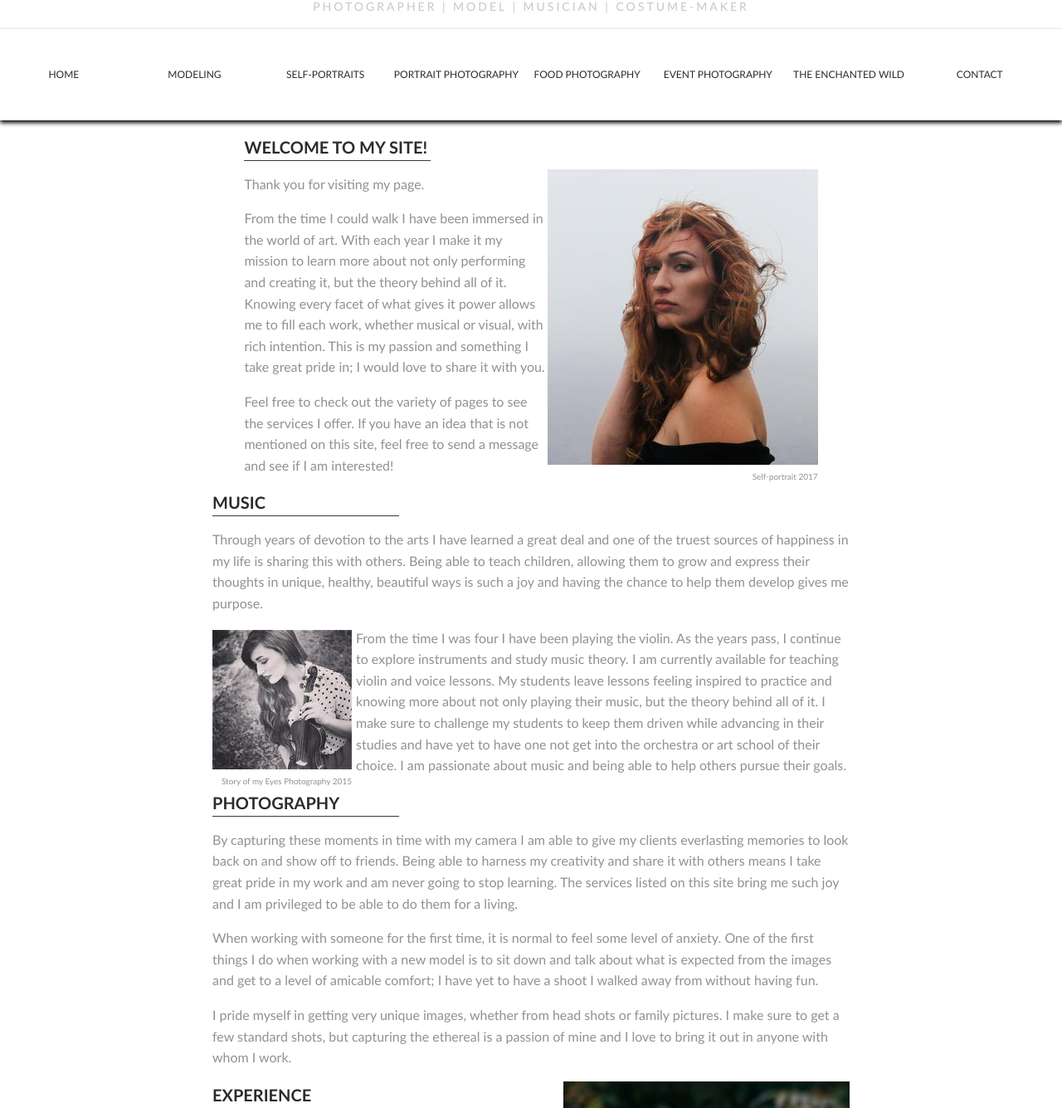
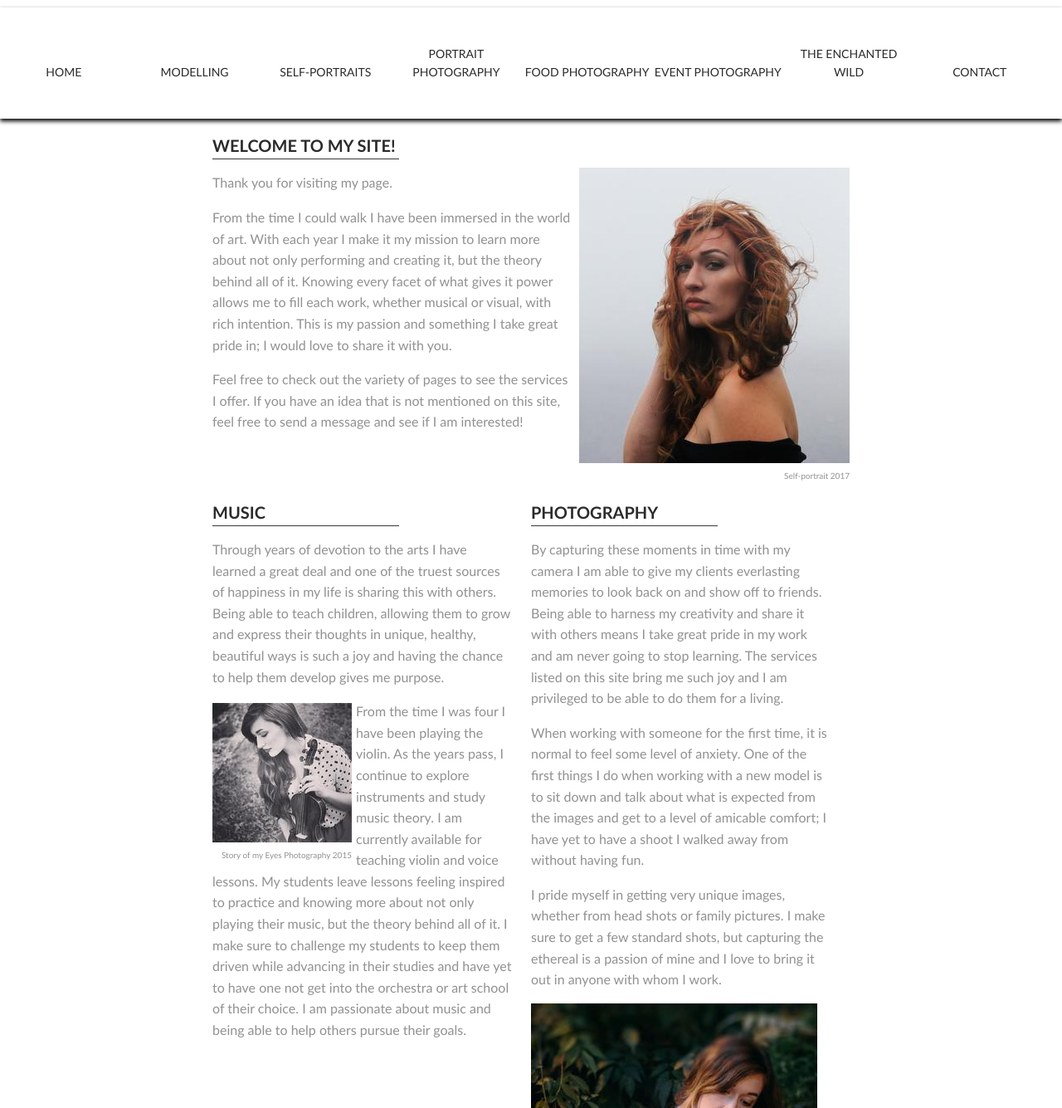
Before and after one commit to aquabuddha/eryn_po_webiste, a plain HTML site: page index.html in a window 1280 px wide. Shown: the part 197-1532 px from the top of the page at 83% size. Drawn offline with nearby package versions, Linux system fonts and the light colour scheme.

Commit message:
More work on responsive design, formatting

```diff
--- a/css/styles.css
+++ b/css/styles.css
@@ -1,3 +1,10 @@
+/* Float Clearfix */
+.clearfix::after {
+    content: " ";
+    display: table;
+    clear: both;
+}
+
 /*General*/
 
 body {
@@ -41,7 +48,7 @@ header {
 }
 
 .sub-header{
-    margin-top: -10px;
+    margin-top: -20px;
     font-size: 10px;
 }
 
@@ -132,6 +139,8 @@ figcaption {
     text-align: right;
 }
 
+
+
 /* Media Queries */
 
 @media (min-width: 769px) {
@@ -148,22 +157,25 @@ figcaption {
     h1 {
         margin-top: 15px;
         margin-bottom: 6px;
-        font-size: 80px;
+        font-size: 90px;
         font-family: 'Voltaire', sans-serif;
         letter-spacing: -1px;
+    }
 
+    h2 {
+        margin-top: 5px;
     }
 
     .sub-header{
-        margin-top: -10px;
         font-size: 14px;
         letter-spacing: 3px;
+        margin-top: -30px;
     }
 
     .main-nav li {
         text-align: center;
         display: inline-block;
-        font-size: 12px;
+        font-size: 14px;
         width: 12%;
         padding: 0px;
         margin: 0px;
@@ -174,11 +186,16 @@ figcaption {
         display: block;
     }
 
-    /* Float Clearfix */
-    .clearfix::after {
-        content: " ";
-        display: table;
-        clear: both;
+    #photo1 {
+        padding-left: 10px;
+    }
+
+    #photo3 {
+        padding-top: 5px;
+    }
+
+    #welcome {
+        padding-bottom: 20px;
     }
 
 }
@@ -189,19 +206,45 @@ figcaption {
         margin: 0 auto;
     }
 
+    .main-nav li {
+        font-size: 14px;
+    }
+
     h1 {
         font-size: 120px;
+    }
+
+    h2 {
+        margin-top: 0px;
     }
 
     .welcome {
         width: 90%;
         margin: 0 auto;
-
     }
 
-    .sub-header{
-        margin-top: -20px;
-        font-size: 14px;
+    .sub-header {
+        margin-top: -50px;
+        font-size: 16px;
         font-weight: 100;
     }
+
+    .left {
+        float: left;
+        width: 47%;
+        margin-right: 3%;
+    }
+
+    /* .bottom {
+        float: left;
+        width: 33%;
+    }
+     */
+    #photo3 {
+        float: none;
+    }
+
+    .pic3 {
+        vertical-align: middle;
+    }
 }
--- a/index.html
+++ b/index.html
@@ -25,7 +25,7 @@
 </header>
 <ul class="main-nav clearfix" type="none">
     <li><a href="#">Home</a></li>
-    <li><a href="#">Modeling</a></li>
+    <li><a href="#">Modelling</a></li>
     <li><a href="#">Self-Portraits</a></li>
     <li><a href="#">Portrait Photography</a></li>
     <li><a href="#">Food Photography</a></li>
@@ -34,12 +34,12 @@
     <li><a href="#">Contact</a></li>
 </ul>
 <div class="wrapper">
-    <div class= "welcome">
+    <div id= "welcome" class="clearfix">
         <h2>Welcome to my site!</h2>
         <hr/>
-        <div id="photo1">
+        <div id="photo1" class="clearfix">
             <figure>
-                <img src="img/eryn1.jpg" alt="Color photo of Eryn on a windy day" id="pic1">
+                <img src="img/eryn1.jpg" alt="Color photo of Eryn on a windy day" id="pic1" class="clearfix">
                 <figcaption>Self-portrait 2017</figcaption>
             </figure>
         </div>
@@ -47,11 +47,11 @@
         <p>From the time  I could walk I have been immersed in the world of art. With each year I make it my mission to learn more about not only performing and creating it, but the theory behind all of it. Knowing every facet of what gives it power allows me to fill each work, whether musical or visual, with rich intention. This is my passion and something I take great pride in; I would love to share it with you. </p>
         <p>Feel free to check out the variety of pages to see the services I offer. If you have an idea that is not mentioned on this site, feel free to send a message and see if I am interested! </p>
     </div>
-    <div>
+    <div class="left primary clearfix">
         <h2>Music</h2>
         <hr/>
         <p>Through years of devotion to the arts I have learned a great deal and one of the truest sources of happiness in my life is sharing this with others. Being able to teach children, allowing them to grow and express their thoughts in unique, healthy, beautiful ways is such a joy and having the chance to help them develop gives me purpose.</p>
-        <div id="photo2">
+        <div id="photo2" class="clearfix">
             <figure>
                 <img src="img/eryn2.jpg" alt="Black and white photo of Eryn with a violin">
                 <figcaption>Story of my Eyes Photography 2015</figcaption>
@@ -59,7 +59,7 @@
         </div>
         <p>From the time I was four I have been playing the violin. As the years pass, I continue to explore instruments and study music theory. I am currently available for teaching violin and voice lessons. My students leave lessons feeling inspired to practice and knowing more about not only playing their music, but the theory behind all of it. I make sure to challenge my students to keep them driven while advancing in their studies and have yet to have one not get into the orchestra or art school of their choice. I am passionate about music and being able to help others pursue their goals. </p>
     </div>
-    <div>
+    <div class="left secondary clearfix">
         <h2>Photography</h2>
         <hr/>
         <p>By capturing these moments in time with my camera I am able to give my clients everlasting memories to look back on and show off to friends. Being able to harness my creativity and share it with others means I take great pride in my work and am never going to stop learning. The services listed on this site bring me such joy and I am privileged to  be able to do them for a living.</p>
@@ -68,11 +68,12 @@
     </div>
     <div id="photo3">
         <figure>
-            <img src="img/eryn3.jpg" alt="Color picture of Eryn sitting in nature." id="pic3">
+            <img src="img/eryn3.jpg" alt="Color picture of Eryn sitting in nature." id="pic3" class="clearfix">
             <figcaption>Aliya Smith 2015</figcaption>
         </figure>
     </div>
-        <div><h2>Experience</h2>
+    <div class="bottom clearfix">
+        <h2>Experience</h2>
         <hr/>
         <ul type="disk">
             <li>Musical performance (singing and instrumental, both solo and group work)</li>
@@ -89,7 +90,7 @@
             <li>Teaching dance through The Neighbourhood Stage</li>
         </ul>
     </div>
-    <div>
+    <div class="bottom clearfix">
         <h2>Reviews</h2>
         <hr/>
         <h3>Michelle Maxwell</h3>
```
